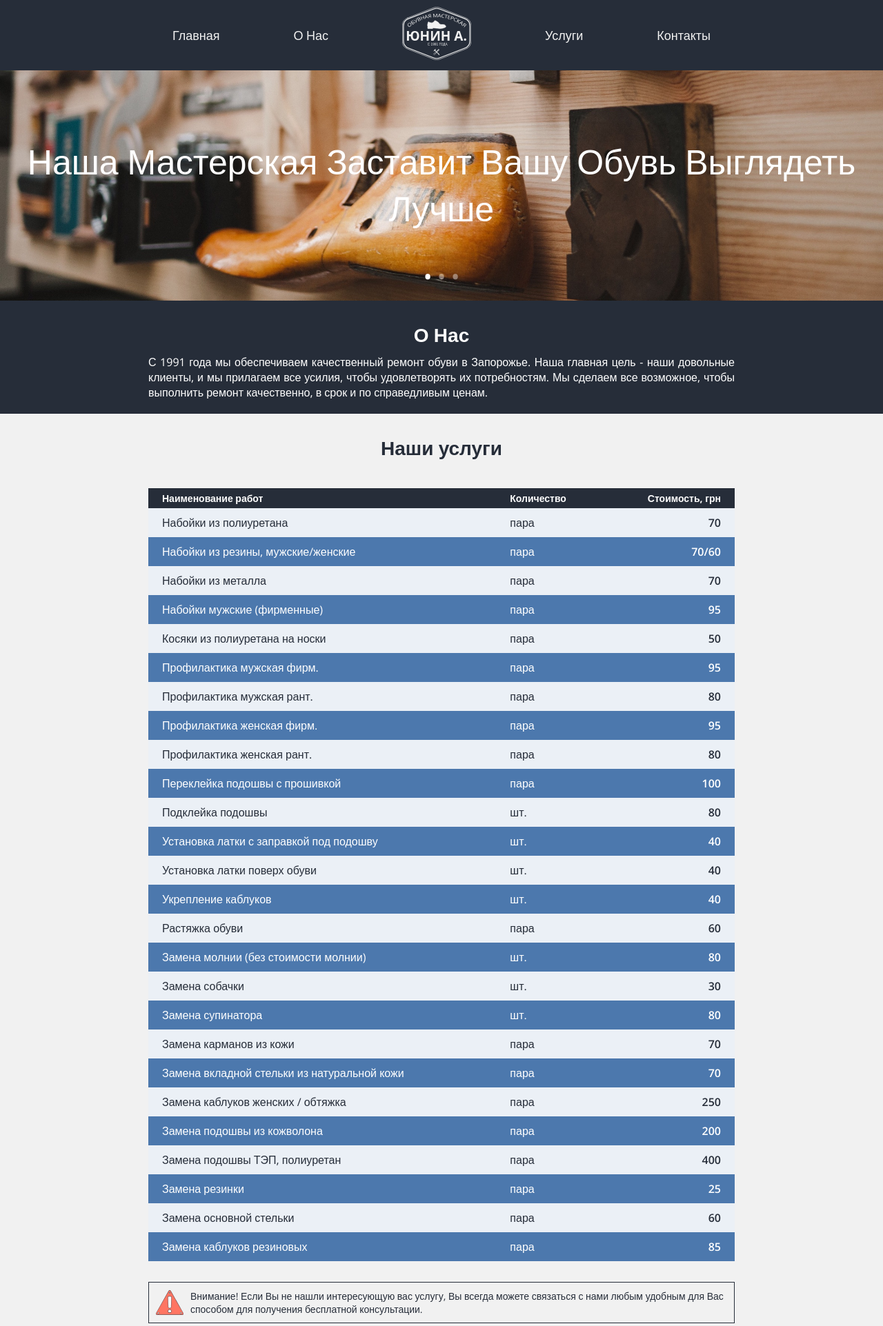
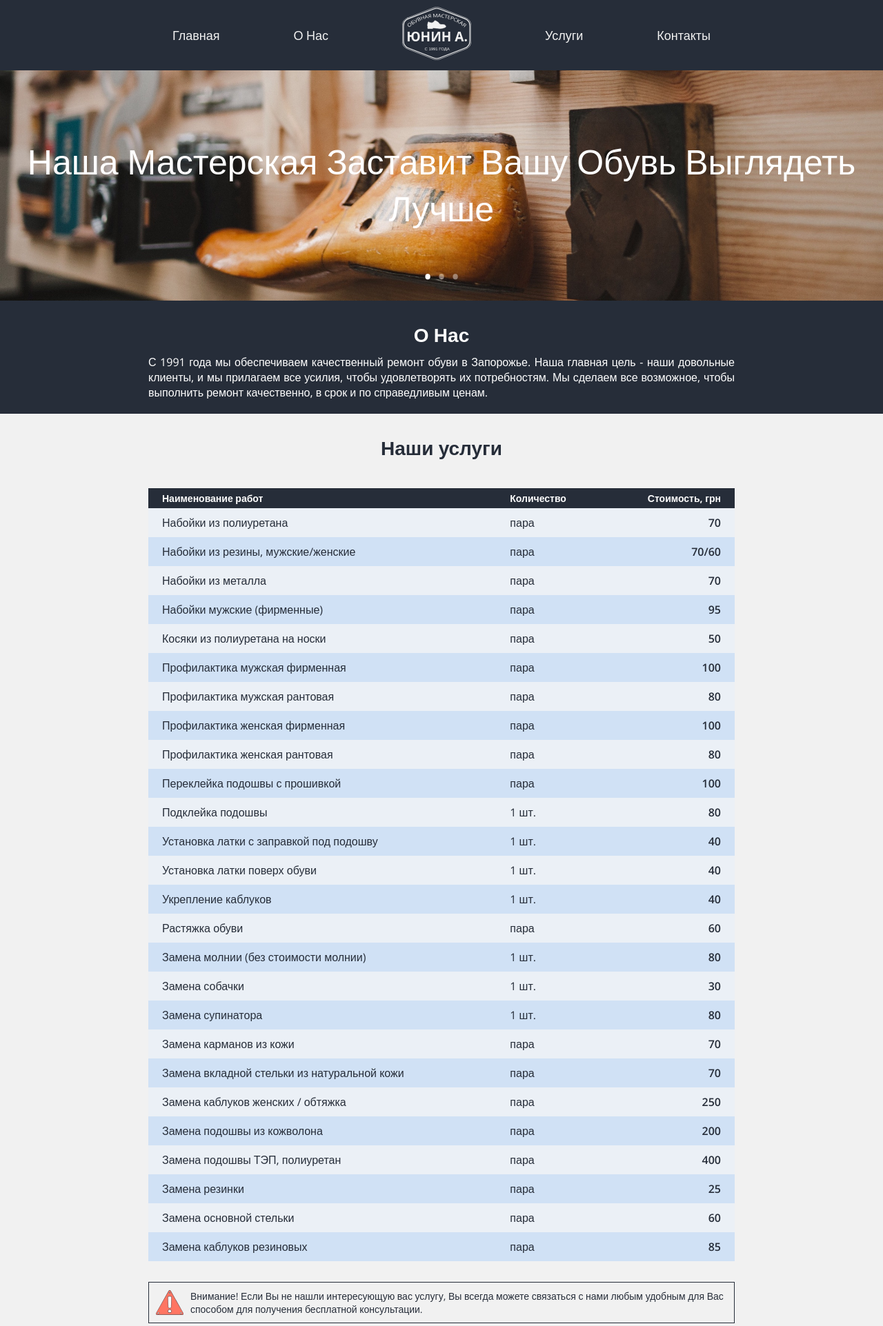
Before and after one commit to eyunin/unin, a PHP site: page / in a window 1280 px wide. Shown: the top 1923 px of the page at 69% size. Run offline with PHP 8.4, Linux system fonts and the light colour scheme; some libraries are stand-ins or nearby versions.

Commit message:
bug fixes, changed logo, added table, added animated scroll when click anchor

```diff
--- a/assets/css/main.css
+++ b/assets/css/main.css
@@ -171,8 +171,7 @@ h1 {
 	background: #EBF0F6;
 }
 .table tbody tr:nth-child(even) {
-	background: #4c78ad;
-	color: #fff;
+	background: #d0e1f5;
 }
 .table tbody tr {
 	font-size: 16px;
@@ -491,6 +490,10 @@ h1 {
 	.hidden-menu-ticker:checked ~ .wrap .container-fluid {
 		left: 200px;
 	}
+	.hidden-menu-ticker:checked ~ .wrap .header .sml-logo {
+		position: relative;
+		left: 200px;
+	}
 	.alpha-block {
 		display: none;
 	}
--- a/index.php
+++ b/index.php
@@ -35,12 +35,12 @@
 	<header id="header" class="header">
 		<a class="sml-logo" href="/"><img class="logo" src="/assets/img/logo-white.svg" alt="Обувная мастерская - Юнин А."></a>
 		<nav>
-			<ul class="nav">
+			<ul class="nav" id="nav">
 				<li><a href="/">Главная</a></li>
-				<li><a href="#about">О Нас</a></li>
+				<li><a class="link" href="#about">О Нас</a></li>
 				<li class="logo-item"><a class="a-logo" href="/"><img class="logo" src="/assets/img/logo-white.svg" alt="Обувная мастерская - Юнин А."></a></li>
-				<li><a href="#price">Услуги</a></li>
-				<li><a href="#contact">Контакты</a></li>
+				<li><a class="link" href="#price">Услуги</a></li>
+				<li><a class="link" href="#contact">Контакты</a></li>
 			</ul>
 		</nav>
 	</header>
@@ -101,22 +101,22 @@
 								<td>50</td>
 							</tr>
 							<tr>
-								<td>Профилактика мужская фирм.</td>
+								<td>Профилактика мужская фирменная</td>
 								<td>пара</td>
-								<td>95</td>
+								<td>100</td>
 							</tr>
 							<tr>
-								<td>Профилактика мужская рант.</td>
+								<td>Профилактика мужская рантовая</td>
 								<td>пара</td>
 								<td>80</td>
 							</tr>
 							<tr>
-								<td>Профилактика женская фирм.</td>
+								<td>Профилактика женская фирменная</td>
 								<td>пара</td>
-								<td>95</td>
+								<td>100</td>
 							</tr>
 							<tr>
-								<td>Профилактика женская рант.</td>
+								<td>Профилактика женская рантовая</td>
 								<td>пара</td>
 								<td>80</td>
 							</tr>
@@ -127,22 +127,22 @@
 							</tr>
 							<tr>
 								<td>Подклейка подошвы</td>
-								<td>шт.</td>
+								<td>1 шт.</td>
 								<td>80</td>
 							</tr>
 							<tr>
 								<td>Установка латки с заправкой под подошву</td>
-								<td>шт.</td>
+								<td>1 шт.</td>
 								<td>40</td>
 							</tr>
 							<tr>
 								<td>Установка латки поверх обуви</td>
-								<td>шт.</td>
+								<td>1 шт.</td>
 								<td>40</td>
 							</tr>
 							<tr>
 								<td>Укрепление каблуков</td>
-								<td>шт.</td>
+								<td>1 шт.</td>
 								<td>40</td>
 							</tr>
 							<tr>
@@ -152,17 +152,17 @@
 							</tr>
 							<tr>
 								<td>Замена молнии (без стоимости молнии)</td>
-								<td>шт.</td>
+								<td>1 шт.</td>
 								<td>80</td>
 							</tr>
 							<tr>
 								<td>Замена собачки</td>
-								<td>шт.</td>
+								<td>1 шт.</td>
 								<td>30</td>
 							</tr>
 							<tr>
 								<td>Замена супинатора</td>
-								<td>шт.</td>
+								<td>1 шт.</td>
 								<td>80</td>
 							</tr>
 							<tr>
@@ -229,7 +229,7 @@
 					</div>
 					<div class="ci-bl location">
 						<p><img src="/assets/img/contacts/location.svg" alt="Address">Адрес:</p>
-						<p>ул.Независимой Украины 90А, Запорожье, Украина</p>
+						<p>ул. Независимой Украины 90А, Запорожье, Украина</p>
 					</div>
 					<div class="ci-bl mail">
 						<p><img src="/assets/img/contacts/mail.svg" alt="Email">Email:</p>
@@ -249,7 +249,10 @@
 		<footer class="footer">
 			<?php echo date("Y"); ?> | <a href="/">Обувная мастерская "Юнин"</a>
 		</footer>
+	</div>
+</div>
 <script>
+// map
 function initMap() {
 	var uluru = {lat: 47.837910, lng: 35.144295};
 	var map = new google.maps.Map(document.getElementById('map'), {
@@ -270,12 +273,11 @@
 	marker.addListener('click', function() {location = goTo});
 }
 </script>
-	</div>
-</div>
 <script src="https://maps.googleapis.com/maps/api/js?key=AIzaSyDgq5Pdi-skyqnnG-RNW4RuwM0sdep7hB4&callback=initMap" async defer></script>
 <script src="/assets/js/jquery.min.js"></script>
 <script src="/assets/js/slick.min.js"></script>
 <script>
+	// slider
 	$(document).ready(function(){
 		$('.main-slider').slick({
 			slidesToShow: 1,
@@ -290,6 +292,7 @@
 		});
 	});
 
+	// small header on scroll
 	$(document).on("scroll", function() {
 		if($(document).scrollTop()>100) {
 			$("#header").addClass("small");
@@ -297,6 +300,17 @@
 			$("#header").removeClass("small");
 		}
 	});
+
+	// close mobile menu and animated scroll when click anchor
+	$(document).ready(function(){
+		$('#nav').on("click", ".link", function() {
+			var id  = $(this).attr('href'),
+				top = $(id).offset().top - 70;
+			$("body,html").animate({scrollTop: top}, 700);
+			$("#hmt").prop( "checked", false );
+		});
+	});
+
 </script>
 </body>
 </html>
```
Also changed, not shown: assets/img/logo-white.svg, assets/js/jquery.min.js. Lines whose indentation alone changed are shown as unchanged.
